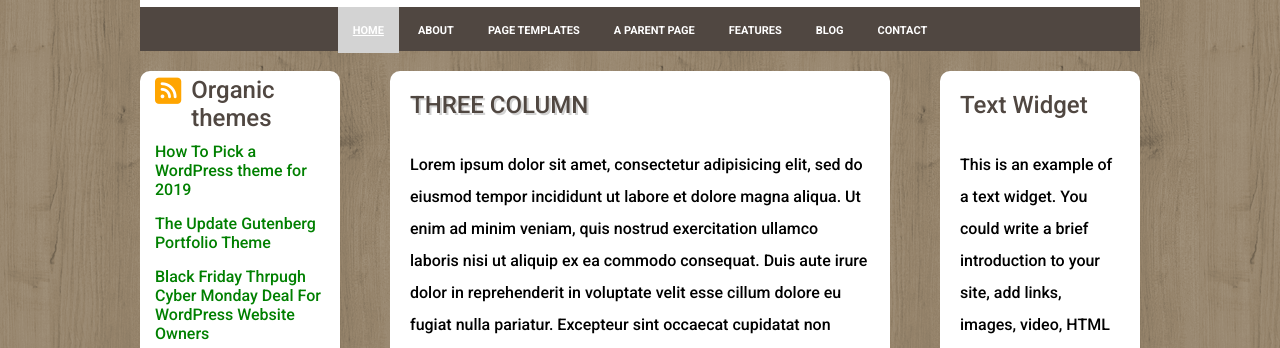
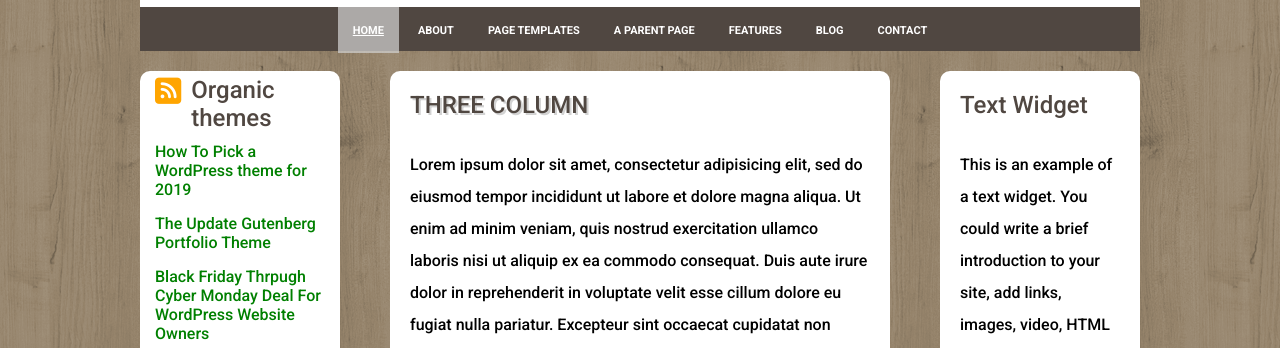
Before and after one commit to lorismatteri/htmlcss-wp, a plain HTML site: page index.html in a window 1280 px wide. In both pictures the pointer is over the item "HOME". Shown: the part 393-741 px from the top of the page. Drawn offline with Linux system fonts and the light colour scheme.

Commit message:
Hover Navbar
Sistemato effetto hover sui link in navbar modificando la trasparenza per un effetto imho più gradevole.

```diff
--- a/css/style.css
+++ b/css/style.css
@@ -90,7 +90,7 @@ nav {
 }
 
 .menu li:hover {
-  background: lightgrey;
+  background: rgba(211, 211, 211, 0.7);
 }
 
 .menu li a:hover {
```
